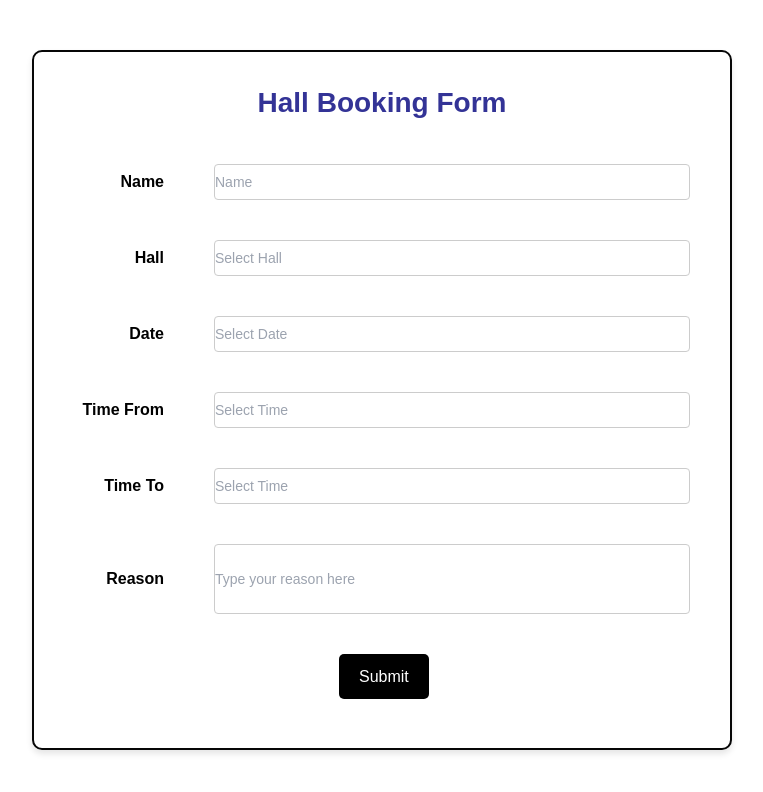
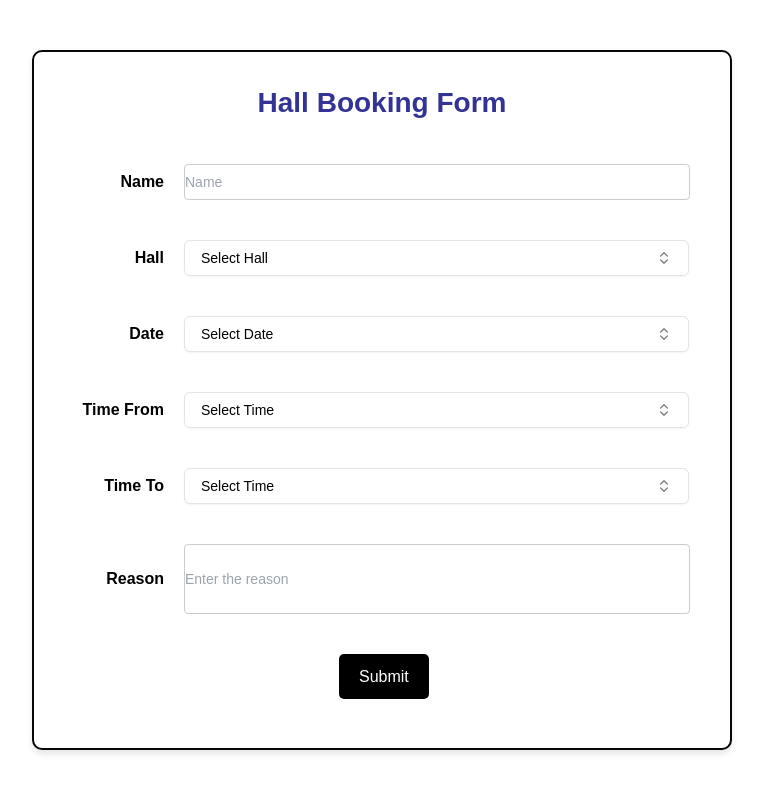
Before and after one commit to zaplink/HallEase-New, a Next.js app: page /booking in a window 1280 px wide. Shown: the top 792 px of the page, without its empty margins (258-1021 px from the left). Built offline with nearby package versions, Linux system fonts and the light colour scheme.

Commit message:
add combo boxes

```diff
--- a/src/app/style.css
+++ b/src/app/style.css
@@ -42,14 +42,14 @@
 
 .bookinginput {
   flex: 1;
-  width: 400px;
+  width: 300px;
   height: 36px;
   border-radius: 4px;
   border: 1px solid #ccc;
 
   font-size: 14px;
   box-sizing: border-box;
-  margin-left: 30px;
+  margin-left: 0px;
 }
 
 .bookinginput:focus {
@@ -59,13 +59,13 @@
 }
 .bookinginput2 {
   flex: 1;
-  width: 400px;
+  width: 300px;
   height: 70px;
   border-radius: 4px;
   border: 1px solid #ccc;
   font-size: 14px;
   box-sizing: border-box;
-  margin-left: 30px;
+  margin-left: 0px;
 }
 .button{
   background-color: black;
--- a/src/components/combobox.tsx
+++ b/src/components/combobox.tsx
@@ -1,88 +1,44 @@
-"use client"
+import * as React from "react";
+import { Check, ChevronsUpDown } from "lucide-react";
+import { Button } from "@/components/ui/button";
+import { Command, CommandEmpty, CommandGroup, CommandInput, CommandItem, CommandList } from "@/components/ui/command";
+import { Popover, PopoverContent, PopoverTrigger } from "@/components/ui/popover";
 
-import * as React from "react"
-import { Check, ChevronsUpDown } from "lucide-react"
+interface ComboboxProps {
+  options: { value: string; label: string }[];
+  placeholder: string;
+  value: string;
+  onChange: (value: string) => void;
+}
 
-import { cn } from "@/lib/utils"
-import { Button } from "@/components/ui/button"
-import {
-  Command,
-  CommandEmpty,
-  CommandGroup,
-  CommandInput,
-  CommandItem,
-  CommandList,
-} from "@/components/ui/command"
-import {
-  Popover,
-  PopoverContent,
-  PopoverTrigger,
-} from "@/components/ui/popover"
-
-const frameworks = [
-  {
-    value: "next.js",
-    label: "Next.js",
-  },
-  {
-    value: "sveltekit",
-    label: "SvelteKit",
-  },
-  {
-    value: "nuxt.js",
-    label: "Nuxt.js",
-  },
-  {
-    value: "remix",
-    label: "Remix",
-  },
-  {
-    value: "astro",
-    label: "Astro",
-  },
-]
-
-export function ComboboxDemo() {
-  const [open, setOpen] = React.useState(false)
-  const [value, setValue] = React.useState("")
+export function Combobox({ options, placeholder, value, onChange }: ComboboxProps) {
+  const [open, setOpen] = React.useState(false);
 
   return (
     <Popover open={open} onOpenChange={setOpen}>
       <PopoverTrigger asChild>
-        <Button
-          variant="outline"
-          role="combobox"
-          aria-expanded={open}
-          className="w-[200px] justify-between"
-        >
-          {value
-            ? frameworks.find((framework) => framework.value === value)?.label
-            : "Select framework..."}
+        <Button variant="outline" role="combobox" aria-expanded={open} className="w-[505px] justify-between">
+          {value ? options.find((option) => option.value === value)?.label : placeholder}
           <ChevronsUpDown className="ml-2 h-4 w-4 shrink-0 opacity-50" />
         </Button>
       </PopoverTrigger>
-      <PopoverContent className="w-[200px] p-0">
+      <PopoverContent className="w-[400px] p-0">
         <Command>
-          <CommandInput placeholder="Search framework..." />
+          <CommandInput placeholder={`Search ${placeholder}...`} />
           <CommandList>
-            <CommandEmpty>No framework found.</CommandEmpty>
+            <CommandEmpty>No options found.</CommandEmpty>
             <CommandGroup>
-              {frameworks.map((framework) => (
+              {options.map((option) => (
                 <CommandItem
-                  key={framework.value}
-                  value={framework.value}
+                  key={option.value}
+                  value={option.value}
                   onSelect={(currentValue) => {
-                    setValue(currentValue === value ? "" : currentValue)
-                    setOpen(false)
+                    onChange(currentValue === value ? "" : currentValue);
+                    setOpen(false);
                   }}
                 >
-                  <Check
-                    className={cn(
-                      "mr-2 h-4 w-4",
-                      value === framework.value ? "opacity-100" : "opacity-0"
-                    )}
-                  />
-                  {framework.label}
+                  <Check className={`mr-2 h-4 w-4 ${value === option.value ? "opacity-100" : "opacity-0"}`} />
+                  {option.label}
                 </CommandItem>
               ))}
             </CommandGroup>
@@ -90,5 +46,5 @@ export function ComboboxDemo() {
         </Command>
       </PopoverContent>
     </Popover>
-  )
+  );
 }
--- a/src/components/ui/Bookingform.tsx
+++ b/src/components/ui/Bookingform.tsx
@@ -1,49 +1,101 @@
-import React from 'react';
-import  '../../app/style.css';
-import '../combobox';
+"use client";
+
+import React, { use, useState } from 'react';
+import '../../app/style.css';
 import './button';
+import { Combobox } from '../combobox';
+
 
 function Bookingform() {
-    return (
-      <div className='container'>
-        <form className='bookingform'>
-          <h1 className='bookingtitle'>Hall Booking Form</h1>
+  // States to store selected values
+  const [hall, setHall] = useState('');
+  const [date, setDate] = useState('');
+  const [timeFrom, setTimeFrom] = useState('');
+  const [timeTo, setTimeTo] = useState('');
+  const [reason, setReason] = useState('');
 
-          <div className='field-container'>
-            <label className='bookinglabel'>Name</label>
-            <input type="text" placeholder='Name' className='bookinginput' />
-          </div>
+  // Options for each field
+  const hallOptions = [
+    { value: 'hall01', label: 'Hall 01' },
+    { value: 'hall02', label: 'Hall 02' },
+    { value: 'hall03', label: 'Hall 03' },
+    { value: 'hall04', label: 'Hall 04' },
+    { value: 'hall05', label: 'Hall 05' },
+  ];
+
+  const dateOptions = [
+    { value: '2025-01-25', label: '2025-01-25' },
+    { value: '2025-01-26', label: '2025-01-26' },
+    { value: '2025-01-27', label: '2025-01-27' },
+    { value: '2025-01-28', label: '2025-01-28' },
+  ];
+
+  const timeOptions = [
+    { value: '09:00', label: '09:00 AM' },
+    { value: '10:00', label: '10:00 AM' },
+    { value: '11:00', label: '11:00 AM' },
+    { value: '12:00', label: '12:00 PM' },
+    { value: '01:00', label: '01:00 PM' },
+  ];
 
 
 
-        <div className='field-container'>
-            <label className='bookinglabel'>Hall</label>
-            <input type="text" placeholder='Select Hall' className='bookinginput' />
+  return (
+    <div className="container">
+      <form className="bookingform">
+        <h1 className="bookingtitle">Hall Booking Form</h1>
+
+        <div className="field-container">
+          <label className="bookinglabel">Name</label>
+          <input type="text" placeholder="Name" className="bookinginput" />
         </div>
 
-          <div className='field-container'>
-            <label className='bookinglabel'>Date</label>
-            <input type="text" placeholder='Select Date' className='bookinginput' />
+        <div className="field-container">
+          <label className="bookinglabel">Hall</label>
+          <Combobox
+            options={hallOptions}
+            placeholder="Select Hall"
+            value={hall}
+            onChange={setHall}
+          />
         </div>
 
-          <div className='field-container'>
-            <label className='bookinglabel'>Time From</label>
-            <input type="text" placeholder='Select Time' className='bookinginput' />
+        <div className="field-container">
+          <label className="bookinglabel">Date</label>
+          <Combobox
+            options={dateOptions}
+            placeholder="Select Date"
+            value={date}
+            onChange={setDate}
+          />
         </div>
 
-          <div className='field-container'>
-            <label className='bookinglabel'>Time To</label>
-            <input type="text" placeholder='Select Time' className='bookinginput' />
+        <div className="field-container">
+          <label className="bookinglabel">Time From</label>
+          <Combobox
+            options={timeOptions}
+            placeholder="Select Time"
+            value={timeFrom}
+            onChange={setTimeFrom}
+          />
         </div>
 
-          <div className='field-container'>
-            <label className='bookinglabel'>Reason</label>
-            <input type="text" placeholder='Type your reason here' className='bookinginput2' />
+        <div className="field-container">
+          <label className="bookinglabel">Time To</label>
+          <Combobox
+            options={timeOptions}
+            placeholder="Select Time"
+            value={timeTo}
+            onChange={setTimeTo}
+          />
         </div>
 
-     <button className='button'>Submit</button>
+        <div className="field-container">
+          <label className="bookinglabel">Reason</label>
+          <input type="text" className='bookinginput2' placeholder='Enter the reason'/>
+        </div>
 
-
+        <button className="button">Submit</button>
       </form>
     </div>
   );
```
Lines whose indentation alone changed are shown as unchanged.
